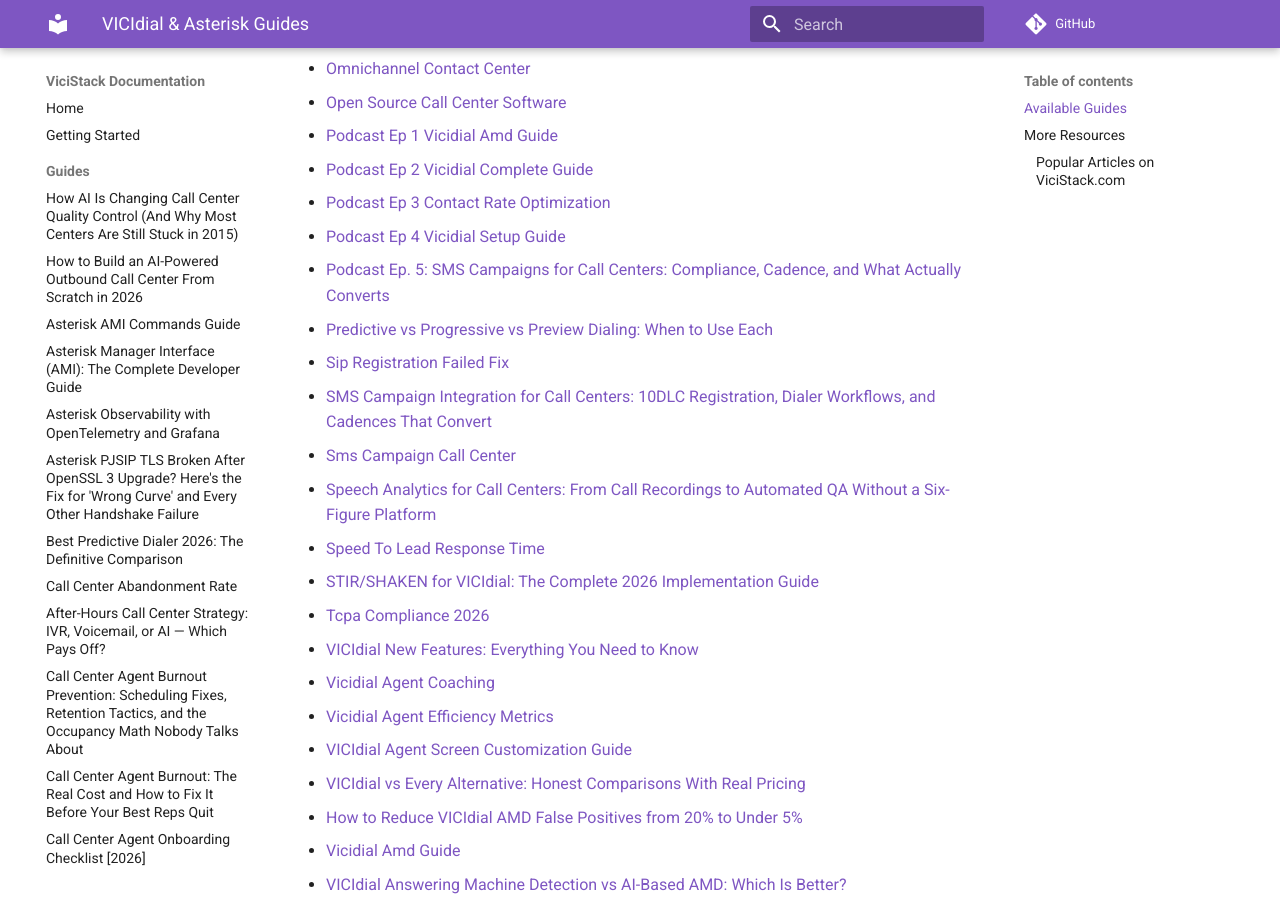
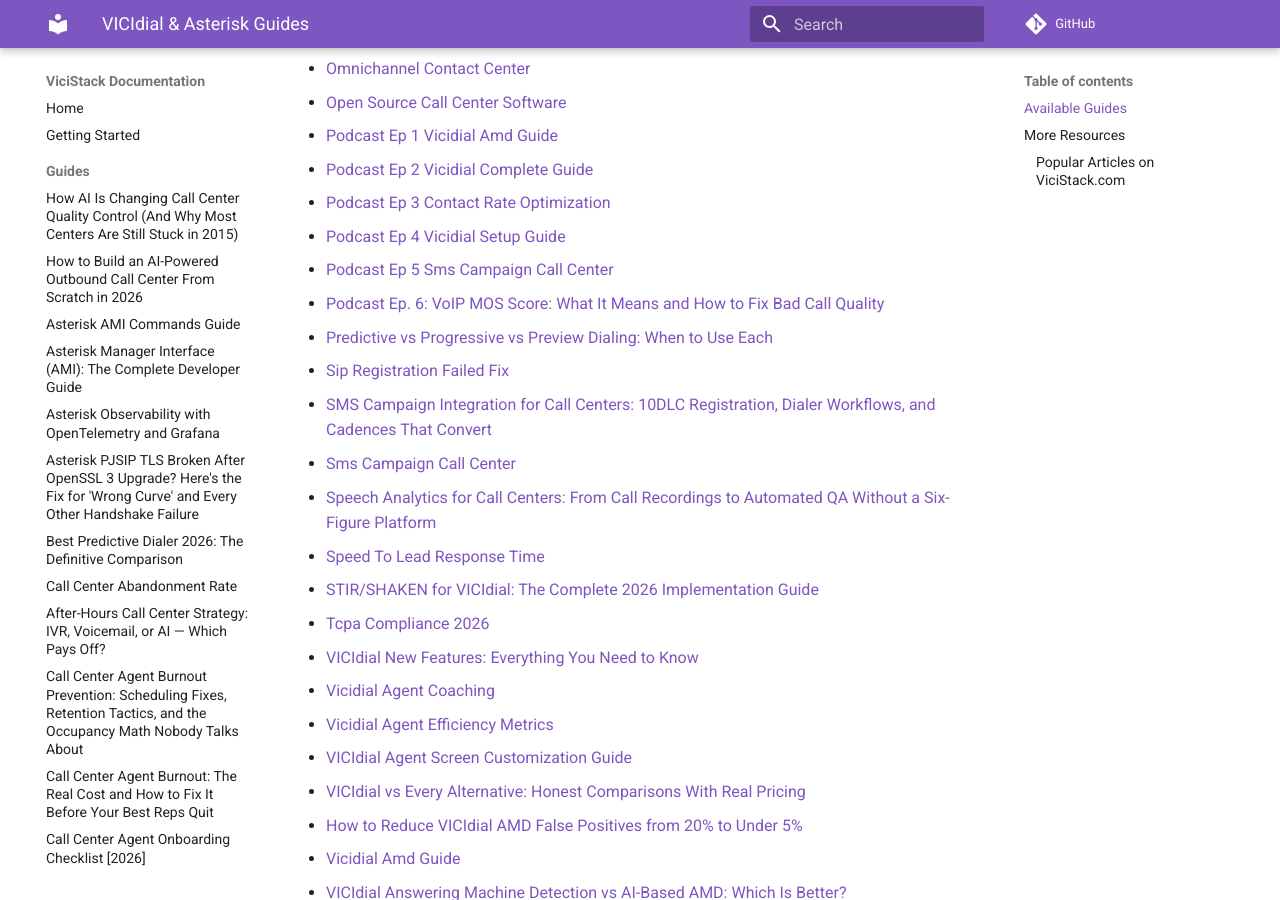
Before and after one commit to gamlin-ccdocs/vicistack-docs, an MkDocs documentation site: the page built from docs/guides/index.md, in a window 1280 px wide and 900 px high, scrolled down 1696 px. Built offline with MkDocs 1.6.1 and Material for MkDocs 9.7.7, drawn with Linux system fonts in a browser that asks for light colours; comment, search, counter and statistics services are not loaded.

Commit message:
Add guide: Podcast Ep. 6: VoIP MOS Score: What It Means and How to Fix Bad Call Quality

```diff
--- a/docs/guides/index.md
+++ b/docs/guides/index.md
@@ -49,7 +49,8 @@
 - [Podcast Ep 2 Vicidial Complete Guide](podcast-ep-2-vicidial-complete-guide.md)
 - [Podcast Ep 3 Contact Rate Optimization](podcast-ep-3-contact-rate-optimization.md)
 - [Podcast Ep 4 Vicidial Setup Guide](podcast-ep-4-vicidial-setup-guide.md)
-- [Podcast Ep. 5: SMS Campaigns for Call Centers: Compliance, Cadence, and What Actually Converts](podcast-ep-5-sms-campaign-call-center.md)
+- [Podcast Ep 5 Sms Campaign Call Center](podcast-ep-5-sms-campaign-call-center.md)
+- [Podcast Ep. 6: VoIP MOS Score: What It Means and How to Fix Bad Call Quality](podcast-ep-6-voip-mos-score-guide.md)
 - [Predictive vs Progressive vs Preview Dialing: When to Use Each](predictive-vs-progressive-dialing.md)
 - [Sip Registration Failed Fix](sip-registration-failed-fix.md)
 - [SMS Campaign Integration for Call Centers: 10DLC Registration, Dialer Workflows, and Cadences That Convert](sms-campaign-call-center-workflows.md)
--- a/mkdocs.yml
+++ b/mkdocs.yml
@@ -64,7 +64,8 @@
       - "Podcast Ep 2 Vicidial Complete Guide": "guides/podcast-ep-2-vicidial-complete-guide.md"
       - "Podcast Ep 3 Contact Rate Optimization": "guides/podcast-ep-3-contact-rate-optimization.md"
       - "Podcast Ep 4 Vicidial Setup Guide": "guides/podcast-ep-4-vicidial-setup-guide.md"
-      - "Podcast Ep. 5: SMS Campaigns for Call Centers: Compliance, Cadence, and What Actually Converts": "guides/podcast-ep-5-sms-campaign-call-center.md"
+      - "Podcast Ep 5 Sms Campaign Call Center": "guides/podcast-ep-5-sms-campaign-call-center.md"
+      - "Podcast Ep. 6: VoIP MOS Score: What It Means and How to Fix Bad Call Quality": "guides/podcast-ep-6-voip-mos-score-guide.md"
       - "Predictive vs Progressive vs Preview Dialing: When to Use Each": "guides/predictive-vs-progressive-dialing.md"
       - "Sip Registration Failed Fix": "guides/sip-registration-failed-fix.md"
       - "SMS Campaign Integration for Call Centers: 10DLC Registration, Dialer Workflows, and Cadences That Convert": "guides/sms-campaign-call-center-workflows.md"
```
Also changed, not shown: docs/guides/podcast-ep-6-voip-mos-score-guide.md (added, +82 -0 lines).
